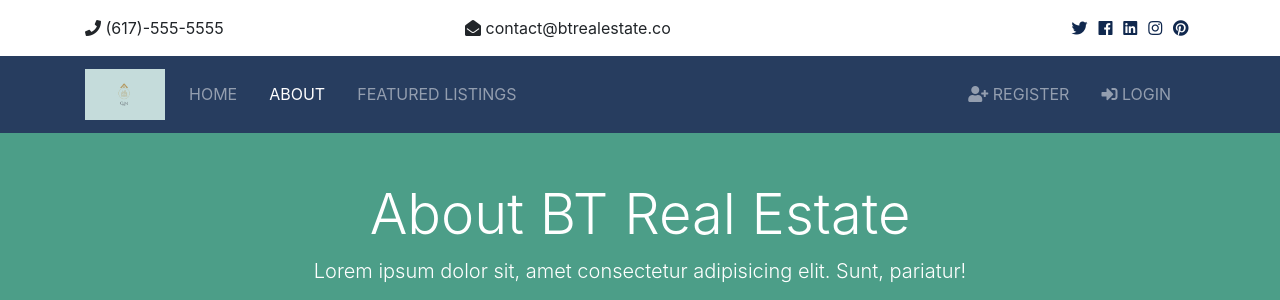
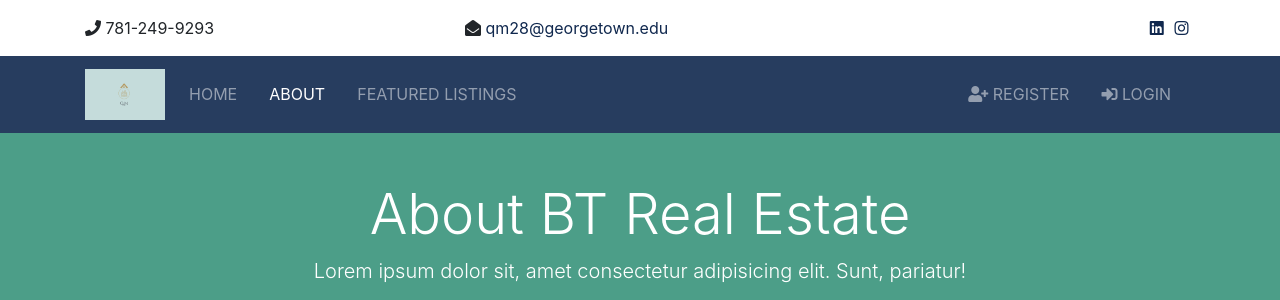
Before and after one commit to qm994/Django-RealEstate, a Django app: page /about/ in a window 1280 px wide. Shown: the top 300 px of the page. Run offline with Django 3.2, Linux system fonts and the light colour scheme; data that the repository does not hold is empty; some libraries are stand-ins or nearby versions.

Commit message:
a few bugs fix

```diff
--- a/realestate/urls.py
+++ b/realestate/urls.py
@@ -2,6 +2,7 @@ from django.contrib import admin
 from django.urls import path, include
 from django.conf import settings
 from django.conf.urls.static import static
+
 
 urlpatterns = [
     path('', include('pages.urls')),
--- a/templates/pages/about.html
+++ b/templates/pages/about.html
@@ -69,7 +69,7 @@
     <h2 class="display-4">We Work For You</h2>
     <h4>Lorem ipsum dolor sit amet consectetur adipisicing elit. Autem velit aperiam, unde aliquid at similique!</h4>
     <hr>
-    <a href="listings.html" class="btn btn-secondary text-white btn-lg">View Our Featured Listings</a>
+    <a href="{% url 'listings' %}" class="btn btn-secondary text-white btn-lg">View Our Featured Listings</a>
   </section>
 
   <!-- Team -->
--- a/templates/partials/_topbar.html
+++ b/templates/partials/_topbar.html
@@ -3,27 +3,20 @@
     <div class="container">
         <div class="row">
             <div class="col-md-4">
-                <i class="fas fa-phone"></i> (617)-555-5555
+                <i class="fas fa-phone"></i>
+                781-249-9293
             </div>
             <div class="col-md-4">
-                <i class="fas fa-envelope-open"></i> contact@btrealestate.co
+                <i class="fas fa-envelope-open"></i>
+                <a href = "mailto:qm28@georgetown.edu?subject = Feedback&body = Message">qm28@georgetown.edu</a>
             </div>
             <div class="col-md-4">
                 <div class="social text-right">
-                    <a href="#">
-                        <i class="fab fa-twitter"></i>
-                    </a>
-                    <a href="#">
-                        <i class="fab fa-facebook"></i>
-                    </a>
-                    <a href="#">
+                    <a href="http://www.linkedin.com/in/qingyuanm94">
                         <i class="fab fa-linkedin"></i>
                     </a>
-                    <a href="#">
+                    <a href="https://www.instagram.com/qingyuan.ma/">
                         <i class="fab fa-instagram"></i>
-                    </a>
-                    <a href="#">
-                        <i class="fab fa-pinterest"></i>
                     </a>
                 </div>
             </div>
```
